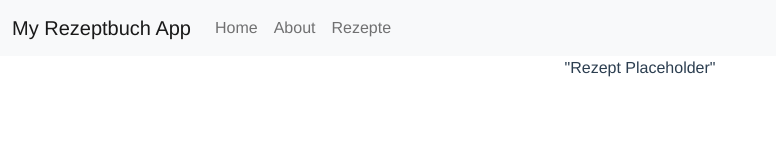
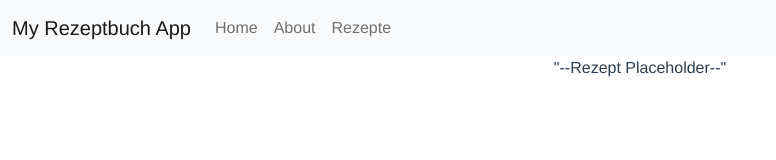
Before and after one commit to HelloKindGit/WebTech-frontend, a Vue app: page /rezept in a window 1280 px wide. Shown: the top 160 px of the page, without its empty margins (0-776 px from the left). Built offline with nearby package versions, Linux system fonts and the light colour scheme.

Commit message:
falscher backend-link

```diff
--- a/src/views/RezeptPage.vue
+++ b/src/views/RezeptPage.vue
@@ -1,5 +1,5 @@
 <template>
-"Rezept Placeholder"
+"--Rezept Placeholder--"
 </template>
 
 <script>
```
